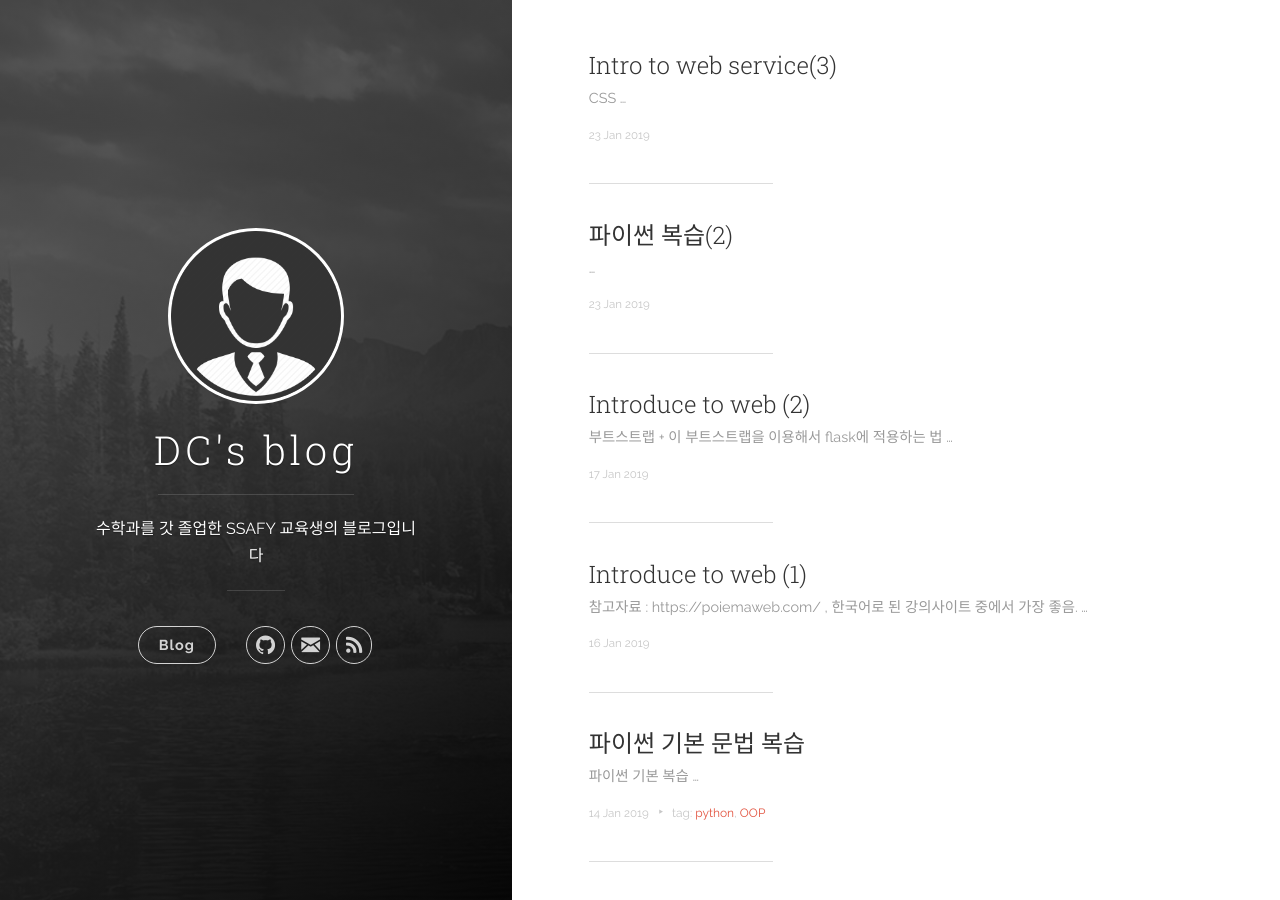
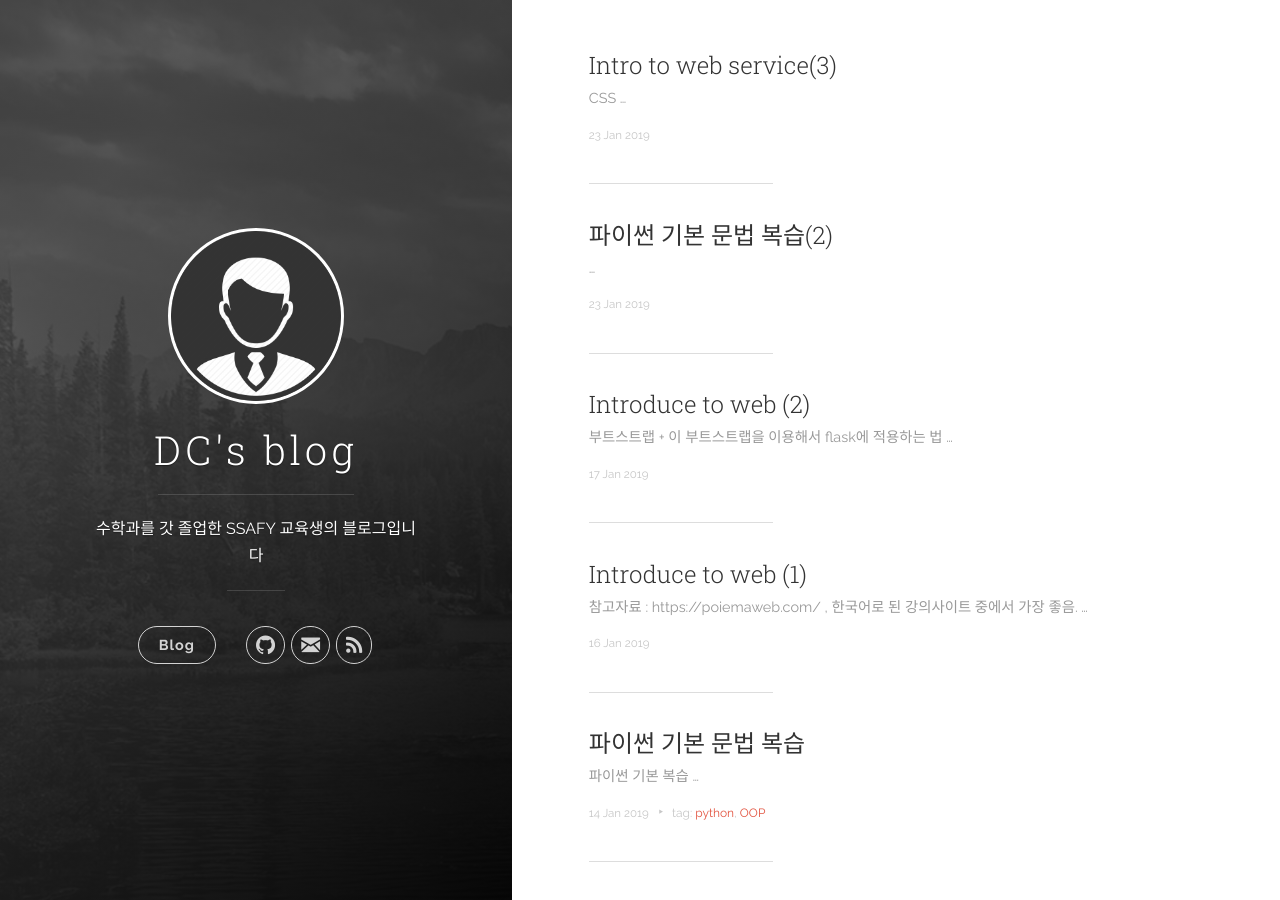
Before and after one commit to DongChanS/DongChanS.github.io, a Jekyll site: the page built from index.html, in a window 1280 px wide and 900 px high. Built offline with Jekyll 4.4.1, drawn with Linux system fonts in a browser that asks for light colours; the list of posts is cut into pages by our own code.

Commit message:
Update 2019-01-23-18.md

```diff
--- a/_posts/2019-01-23-18.md
+++ b/_posts/2019-01-23-18.md
@@ -1,6 +1,6 @@
 ---
 layout: post
-title: 파이썬 복습(2)
+title: 파이썬 기본 문법 복습(2)
 author: Shin Dong Chan
 ---
 <br>
```
